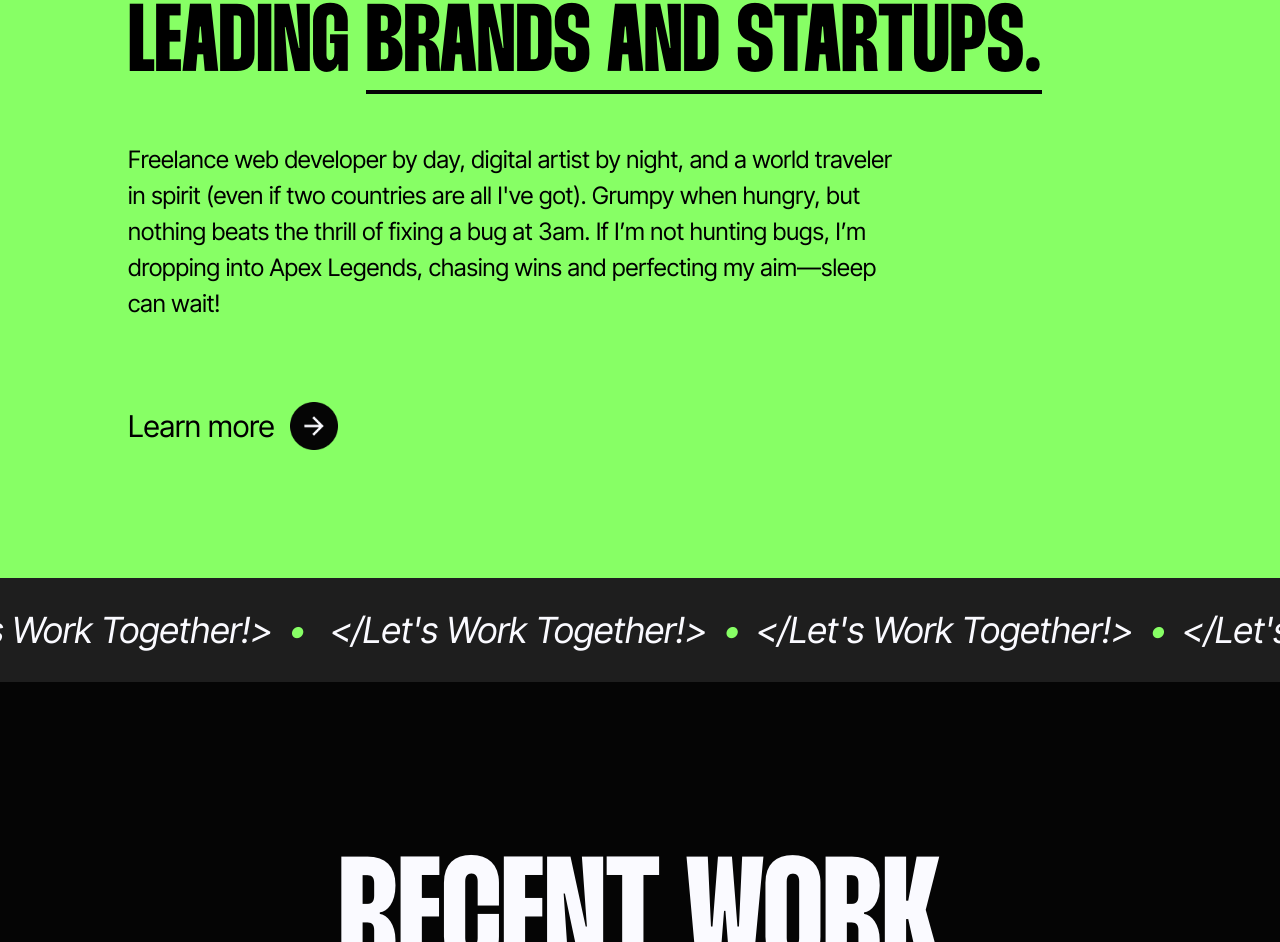
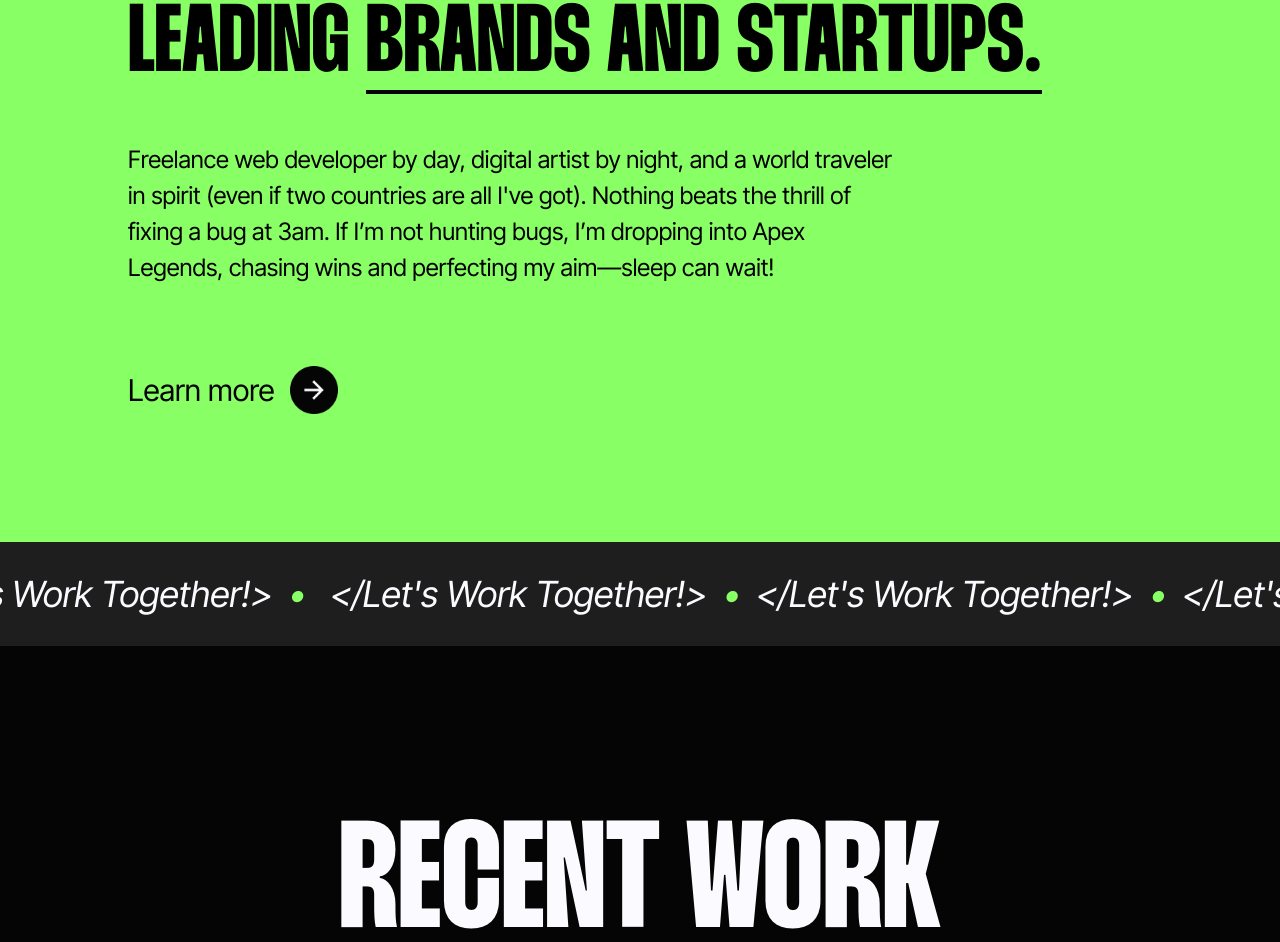
Before and after one commit to artoftadashi/portfolio-react, a React (Vite) app: page /home in a window 1280 px wide. Shown: the part 1118-2060 px from the top of the page. Built offline with nearby package versions, Linux system fonts and the light colour scheme; what tailwindcss-animated would draw is missing.

Commit message:
small changes

```diff
--- a/src/components/About.jsx
+++ b/src/components/About.jsx
@@ -10,10 +10,10 @@ export default function About() {
       </h3>
       <p className="lg:w-[75%] mt-10 md:text-xl lg:text-2xl font-innerTight leading-7 lg:leading-9">
         Freelance web developer by day, digital artist by night, and a world
-        traveler in spirit (even if two countries are all I've got). Grumpy when
-        hungry, but nothing beats the thrill of fixing a bug at 3am. If I’m not
-        hunting bugs, I’m dropping into Apex Legends, chasing wins and
-        perfecting my aim—sleep can wait!
+        traveler in spirit (even if two countries are all I've got). Nothing
+        beats the thrill of fixing a bug at 3am. If I’m not hunting bugs, I’m
+        dropping into Apex Legends, chasing wins and perfecting my aim—sleep can
+        wait!
       </p>
       <a href="/about" className="flex items-center gap-4 mt-20 group w-fit ">
         <p className="text-2xl lg:text-3xl font-innerTight group-hover:underline">
--- a/src/components/aboutComponents/AboutBlack.jsx
+++ b/src/components/aboutComponents/AboutBlack.jsx
@@ -62,10 +62,10 @@ export default function AboutBlack() {
         </p>
         <p className="md:w-[47%] text-sm md:text-lg lg:text-xl font-innerTight leading-7 lg:leading-9 text-white">
           Freelance web developer by day, digital artist by night, and a world
-          traveler in spirit (even if two countries are all I've got). Grumpy
-          when hungry, but nothing beats the thrill of fixing a bug at 3am. If
-          I’m not hunting bugs, I’m dropping into Apex Legends, chasing wins and
-          perfecting my aim—sleep can wait!
+          traveler in spirit (even if two countries are all I've got). Nothing
+          beats the thrill of fixing a bug at 3am. If I’m not hunting bugs, I’m
+          dropping into Apex Legends, chasing wins and perfecting my aim—sleep
+          can wait!
         </p>
       </div>
       <div className="flex justify-start m-auto gap-2  md:gap-4 my-8">
```
